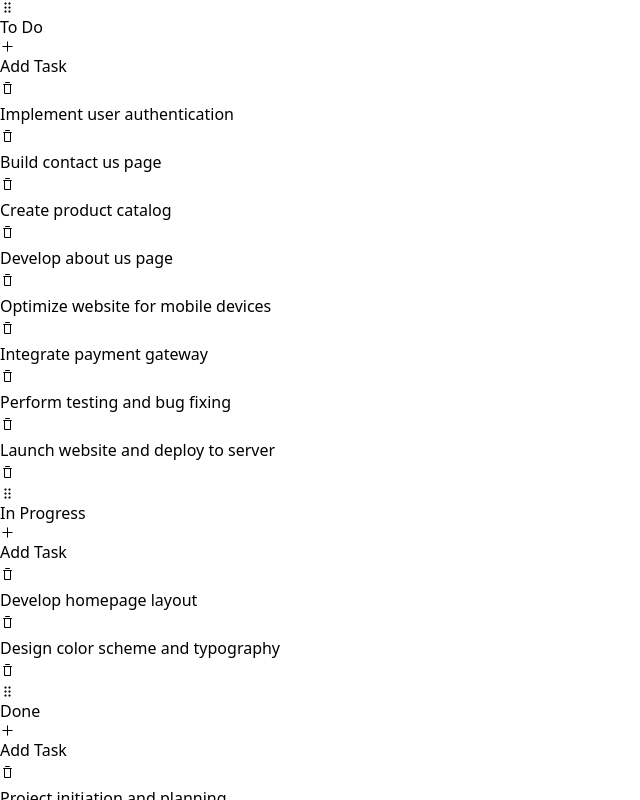
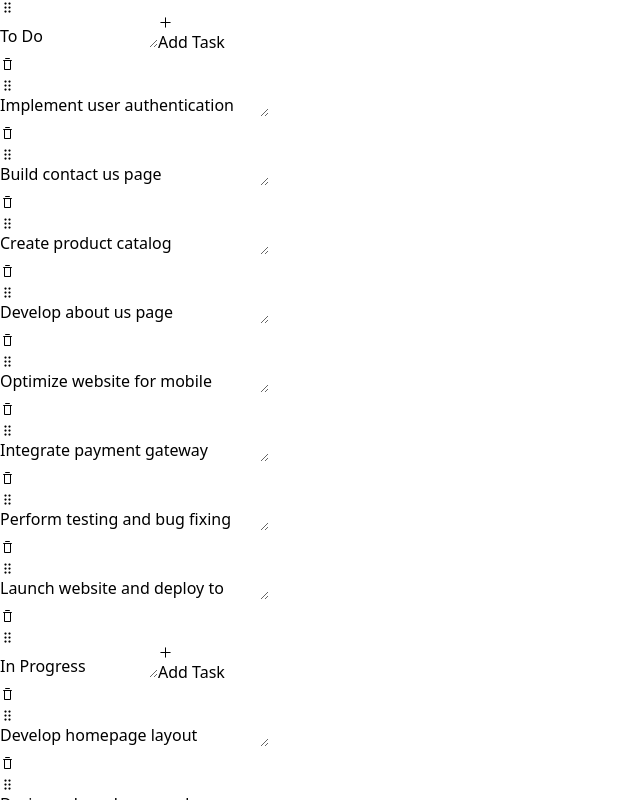
Before and after one commit to rajkarkhanis/kanban, a React (Vite) app: page / in a window 1280 px wide. Shown: the top 800 px of the page, without its empty margins (0-640 px from the left). Built offline with nearby package versions, Linux system fonts and the light colour scheme.

Commit message:
add editable list title and task content, update state for list title change

```diff
--- a/src/components/KanbanBoard.tsx
+++ b/src/components/KanbanBoard.tsx
@@ -11,7 +11,7 @@ import {
     useSensors,
 } from "@dnd-kit/core";
 import { SortableContext, arrayMove } from "@dnd-kit/sortable";
-import { useMemo, useState } from "react";
+import { useEffect, useMemo, useState } from "react";
 import TaskList from "./TaskList";
 import TaskCard from "./TaskCard";
 import { Button } from "./ui/button";
@@ -27,6 +27,8 @@ const KanbanBoard = () => {
 
     const listIds = useMemo(() => lists.map((c) => c.id), [lists]);
     const sensors = useSensors(useSensor(MouseSensor), useSensor(TouchSensor));
+
+    useEffect(() => console.log(lists), [lists]);
 
     const onDragStart = (event: DragStartEvent) => {
         const currentElement = event.active.data.current;
@@ -133,6 +135,12 @@ const KanbanBoard = () => {
         setTasks(newTasks);
     };
 
+    const handleChangeListTitle = (list: List, newTitle: string) => {
+        list.title = newTitle;
+        const newLists = lists.map((l) => (l.id === list.id ? list : l));
+        setLists(newLists);
+    };
+
     return (
         <DndContext
             sensors={sensors}
@@ -150,6 +158,7 @@ const KanbanBoard = () => {
                             deleteList={handleDeleteList}
                             addTask={handleAddTask}
                             deleteTask={handleDeleteTask}
+                            changeListTitle={handleChangeListTitle}
                         />
                     ))}
                 </SortableContext>
@@ -177,6 +186,7 @@ const KanbanBoard = () => {
                         deleteList={handleDeleteList}
                         addTask={handleAddTask}
                         deleteTask={handleDeleteTask}
+                        changeListTitle={handleChangeListTitle}
                     />
                 )}
             </DragOverlay>
--- a/src/components/TaskCard.tsx
+++ b/src/components/TaskCard.tsx
@@ -3,7 +3,7 @@ import { Task } from "@/lib/types";
 import { CSS } from "@dnd-kit/utilities";
 import { cva } from "class-variance-authority";
 import { Button } from "./ui/button";
-import { TrashIcon } from "@radix-ui/react-icons";
+import { DragHandleDots2Icon, TrashIcon } from "@radix-ui/react-icons";
 
 interface TaskCardProps {
     task: Task;
@@ -26,25 +26,29 @@ const TaskCard = ({ task, isOverlay, deleteTask }: TaskCardProps) => {
         transform: CSS.Transform.toString(transform),
     };
 
-    const variants = cva("", {
+    const variants = cva(
+        "flex items-center justify-between bg-slate-50 dark:bg-stone-600 rounded-lg p-4 shadow-md group",
+        {
             variants: {
                 dragging: {
                     over: "ring-2 ring-orange-200 opacity-30",
                     overlay: "ring-2 ring-orange-400 dark:text-stone-50",
                 },
             },
-    });
+        }
+    );
 
     const onTaskDelete = () => {
         deleteTask(task);
     };
 
+    const onChange = (event: React.ChangeEvent<HTMLTextAreaElement>) => {
+        console.log(event.target.value);
+    };
+
     return (
-        <div className="flex items-center justify-between bg-slate-50 dark:bg-stone-600 rounded-lg p-4 shadow-md group">
         <div
             ref={setNodeRef}
-                {...attributes}
-                {...listeners}
             style={style}
             className={variants({
                 dragging: isOverlay
@@ -54,7 +58,18 @@ const TaskCard = ({ task, isOverlay, deleteTask }: TaskCardProps) => {
                     : undefined,
             })}
         >
-                {task.content}
+            <div className="flex items-center gap-4">
+                <div {...attributes} {...listeners}>
+                    <DragHandleDots2Icon />
+                </div>
+                <textarea
+                    onChange={onChange}
+                    id={task.id}
+                    defaultValue={task.content}
+                    rows={1}
+                    cols={28}
+                    className="bg-inherit text-inherit resize-none focus:outline-none truncate"
+                ></textarea>
             </div>
             <Button
                 onClick={onTaskDelete}
--- a/src/components/TaskList.tsx
+++ b/src/components/TaskList.tsx
@@ -17,6 +17,7 @@ interface TaskListProps {
     deleteList: CallableFunction;
     addTask: CallableFunction;
     deleteTask: CallableFunction;
+    changeListTitle: CallableFunction;
     isOverlay?: boolean;
 }
 
@@ -27,6 +28,7 @@ const TaskList = ({
     deleteList,
     addTask,
     deleteTask,
+    changeListTitle,
 }: TaskListProps) => {
     const taskIds = useMemo(() => tasks.map((t) => t.id), [tasks]);
 
@@ -65,6 +67,18 @@ const TaskList = ({
         addTask(list);
     };
 
+    const onChange = (event: React.ChangeEvent<HTMLTextAreaElement>) => {
+        changeListTitle(list, event.target.value);
+    };
+
+    const onKeyDown = (event: React.KeyboardEvent<HTMLTextAreaElement>) => {
+        if (event.key === "Enter" || event.key === "Escape") {
+            event.preventDefault();
+            const element = event.target as HTMLTextAreaElement;
+            element.blur();
+        }
+    };
+
     return (
         <div
             ref={setNodeRef}
@@ -85,8 +99,16 @@ const TaskList = ({
                         {...listeners}
                     >
                         <DragHandleDots2Icon />
-                        <span className="font-bold text-lg">{list.title}</span>
                     </div>
+                    <textarea
+                        onChange={onChange}
+                        onKeyDown={onKeyDown}
+                        id={list.id}
+                        defaultValue={list.title}
+                        rows={1}
+                        cols={16}
+                        className="bg-inherit text-inherit resize-none focus:outline-none truncate"
+                    ></textarea>
                     <Button
                         onClick={onTaskAdd}
                         size={"sm"}
```
Lines whose indentation alone changed are shown as unchanged.
